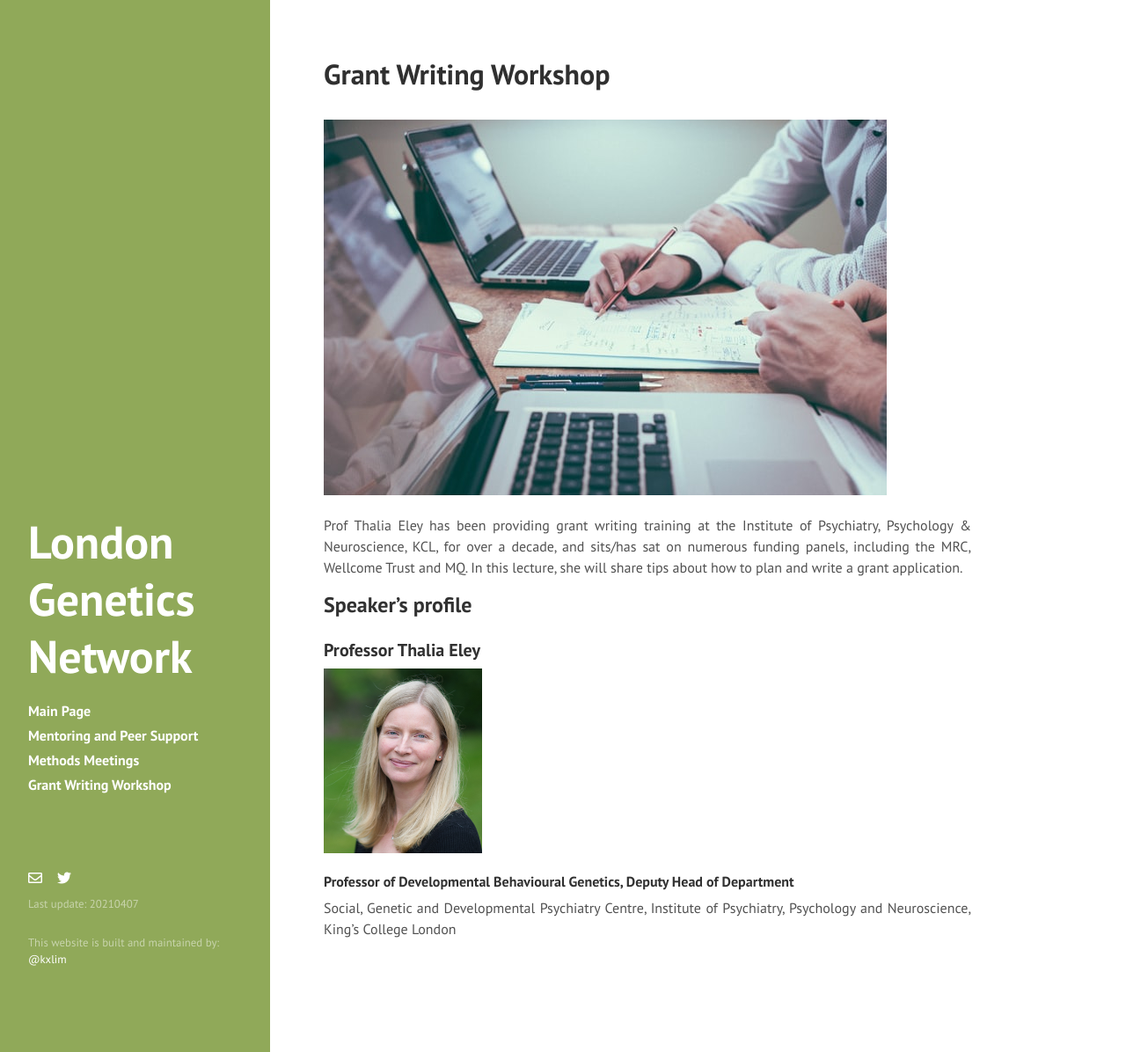
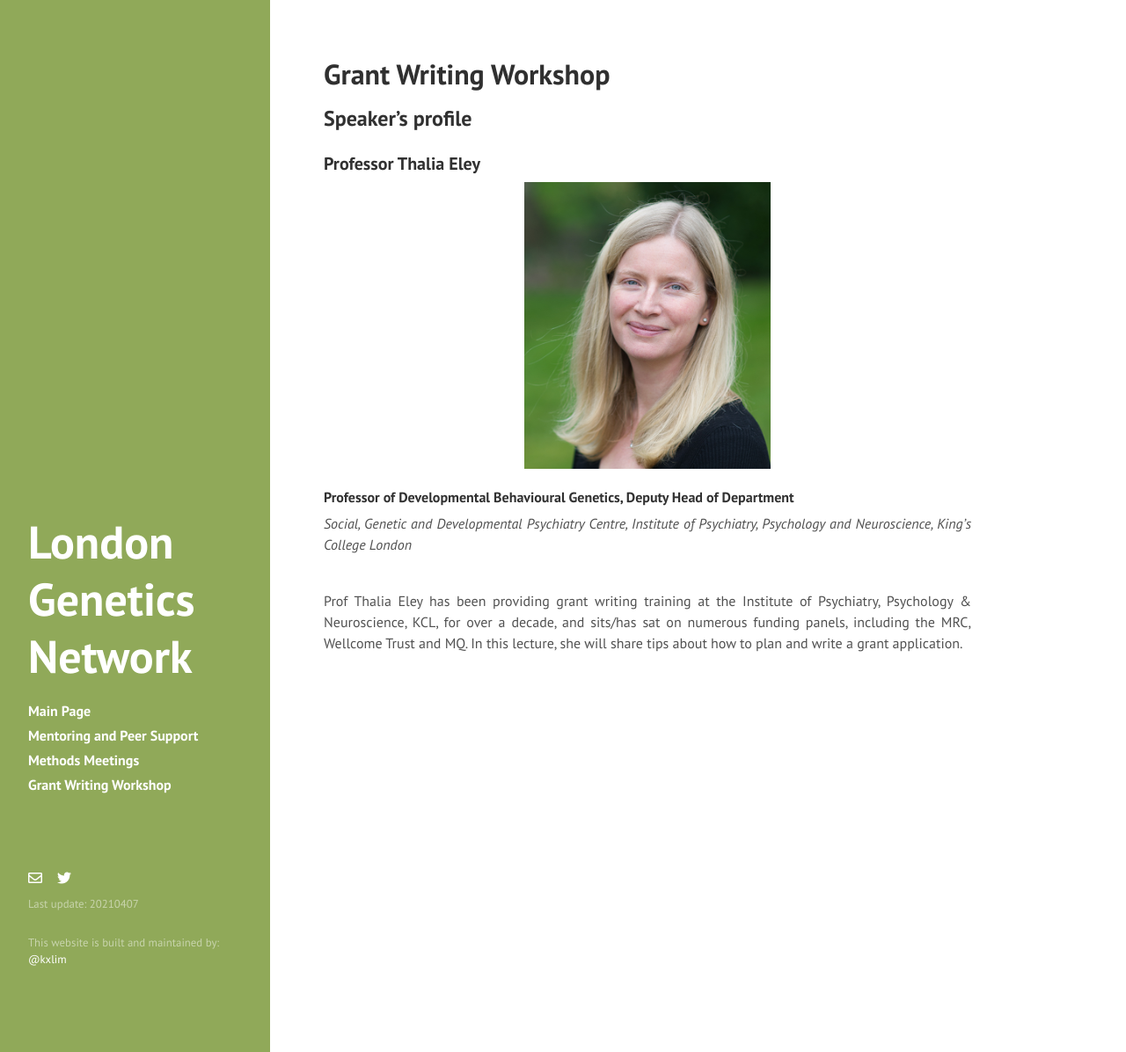
Before and after one commit to kai-lim/LondonGeneticsNetwork, a Jekyll site: the page built from grantwriting.md, in a window 1280 px wide and 1196 px high. Shown: the whole window at 88% size. Built offline with Jekyll 4.4.1, drawn with Linux system fonts in a browser that asks for light colours; nearby versions of some CDN libraries; a style sheet for code colours, icons or effects is not loaded.

Commit message:
Update grantwriting page

```diff
--- a/grantwriting.md
+++ b/grantwriting.md
@@ -3,17 +3,17 @@ layout: page
 title: Grant Writing Workshop
 ---
 
-<br>
-![writing pic]({{ "/" | relative_url }}assets/writing.jpg)
+[//]: # ![writing pic]({{ "/" | relative_url }}assets/writing.jpg)
+
+## Speaker's profile
+### Professor Thalia Eley
+<p align="center">
+  <img src="{{ "/" | relative_url }}assets/thalia.png" width="280" style="margin: 0px 0px" />
+  </p>
+
+##### Professor of Developmental Behavioural Genetics, Deputy Head of Department
+*Social, Genetic and Developmental Psychiatry Centre, Institute of Psychiatry, Psychology and Neuroscience, King’s College London*
+<br> <br>
 
 
 Prof Thalia Eley has been providing grant writing training at the Institute of Psychiatry, Psychology & Neuroscience, KCL, for over a decade, and sits/has sat on numerous funding panels, including the MRC, Wellcome Trust and MQ. In this lecture, she will share tips about how to plan and write a grant application.
-
-## Speaker's profile
-### Professor Thalia Eley
-<p align="left">
-  <img src="{{ "/" | relative_url }}assets/thalia.png" width="180" style="margin: 0px 0px" />
-  </p>
-
-###### Professor of Developmental Behavioural Genetics, Deputy Head of Department <br>
-Social, Genetic and Developmental Psychiatry Centre, Institute of Psychiatry, Psychology and Neuroscience, King’s College London
```
